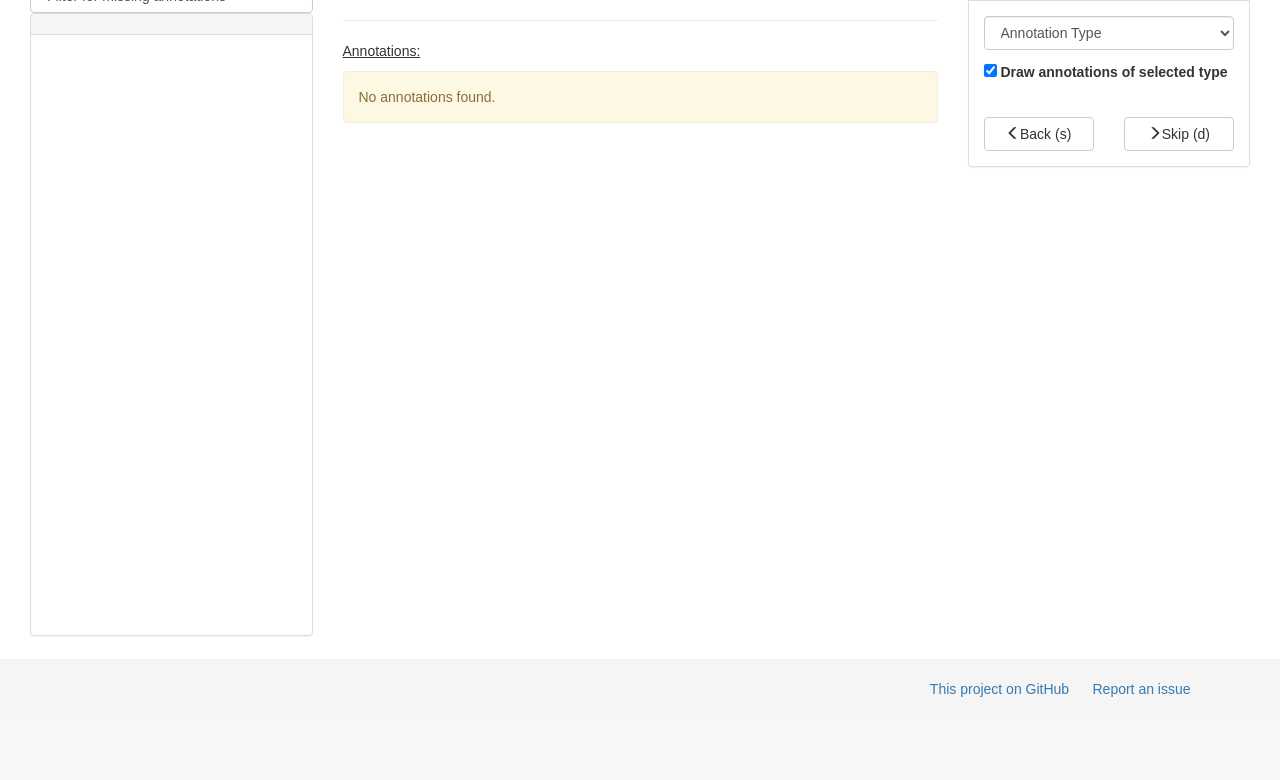
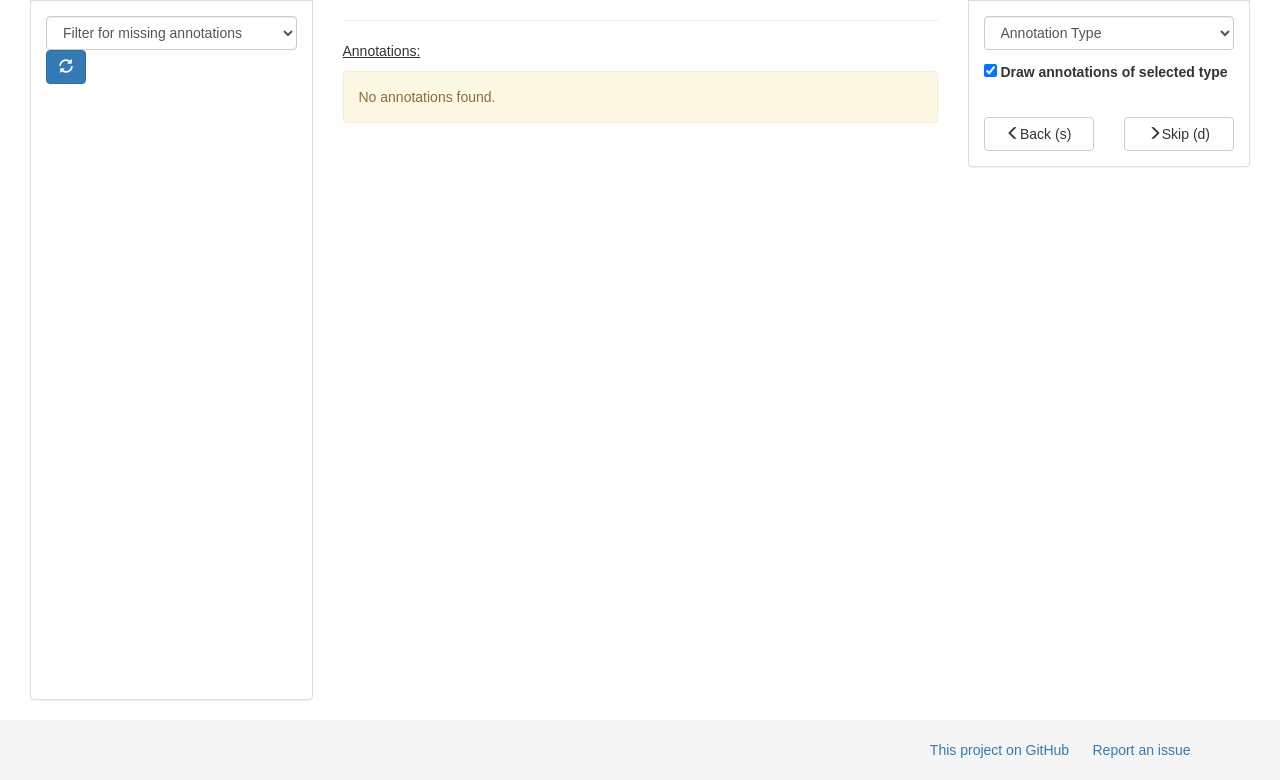
Before and after one commit to bit-bots/imagetagger, a Django app: template imagetagger/imagetagger/annotations/templates/annotations/annotate.html in a window 1280 px wide. Shown: the part 81-861 px from the top of the page. Before the commit the page ends 778 px from the top, so only its background shows below. Run offline with Django 3.2, Linux system fonts and the light colour scheme; the template is opened without the code that fills it, so the values that code supplies are empty; some libraries are stand-ins or nearby versions.

Commit message:
added image filter update button

```diff
--- a/imagetagger/imagetagger/annotations/templates/annotations/annotate.html
+++ b/imagetagger/imagetagger/annotations/templates/annotations/annotate.html
@@ -65,17 +65,20 @@
   </div>
     <div class="row">
       <div class="col-md-3">
-        <select id="filter_annotation_type" class="form-control">
-          <option value="" class="bold">{% trans 'Filter for missing annotations' %}</option>
-          {% include "annotations/annotationtypes.html" %}
-        </select>
 
         <div class="panel panel-default">
           <div class="panel-heading">
             <a href="{% url 'images:view_imageset' selected_image.image_set.id %}">
               <h3 class="panel-title"><u>{{selected_image.image_set.name}}</u></h3></a>
           </div>
-          <div id="image_list" class="panel-body">
+          <div class="panel-body">
+            <select id="filter_annotation_type" class="form-control">
+              <option value="" class="bold">{% trans 'Filter for missing annotations' %}</option>
+              {% include "annotations/annotationtypes.html" %}
+            </select>
+            <button class="btn btn-primary" id="filter_update_btn"><span class="glyphicon glyphicon-refresh"></span></button>
+            <br>
+            <div id="image_list">
                 {% for set_image in set_images %}
                   <a id="annotate_image_link_{{ set_image.id }}"
                      href="{% url 'annotations:annotate' set_image.id %}{% if filtered is not None %}?selected_annotation_type={{ filtered }}{% endif %}"
@@ -84,6 +87,7 @@
                     {{set_image.name}}
                   </a>
                 {% endfor %}
+            </div>
           </div>
         </div>
       </div>
```
Lines whose indentation alone changed are shown as unchanged.
